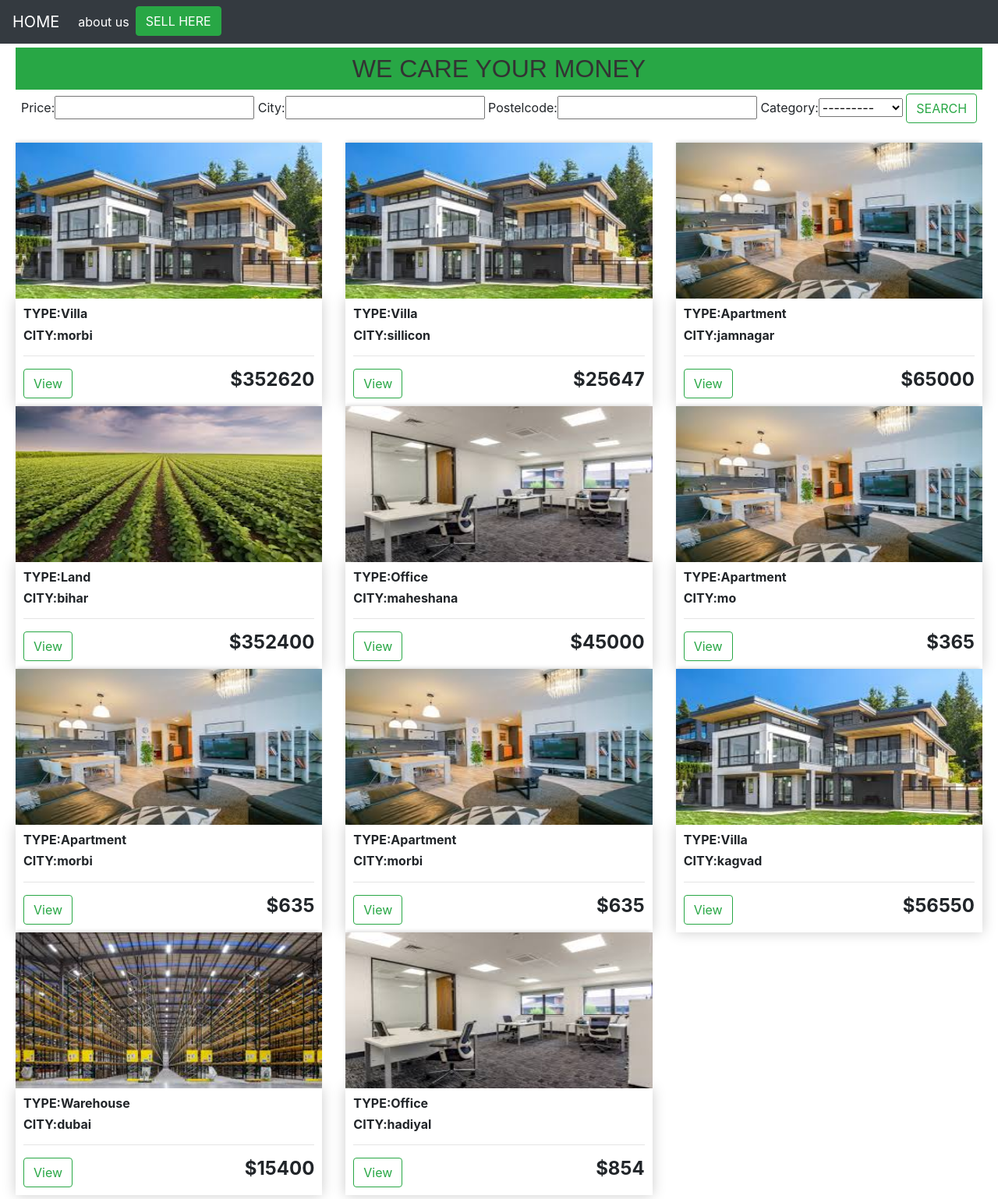
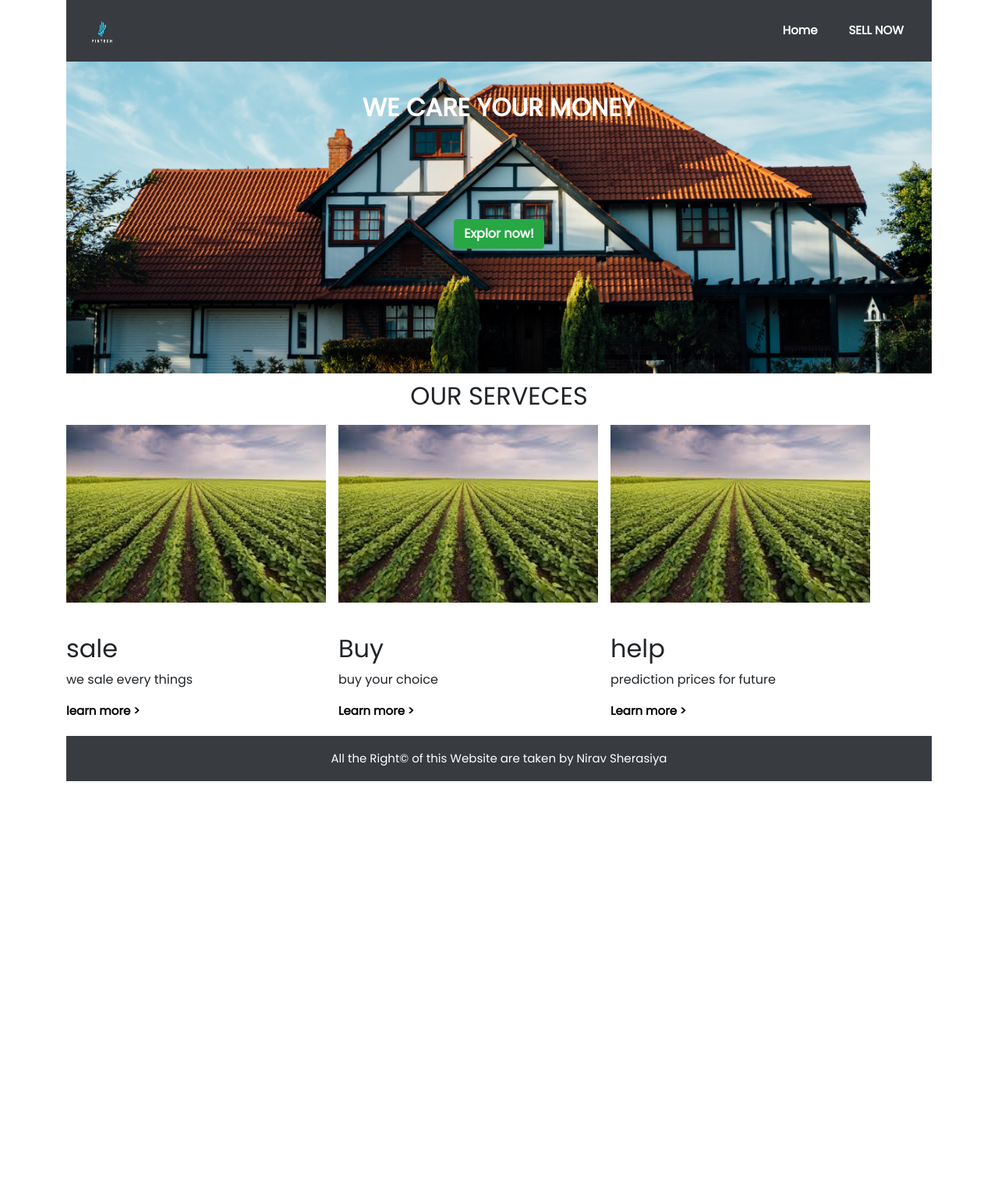
Before and after one commit to nirav7707/django-realestate, a Django app: page / in a window 1280 px wide. Shown: the whole page at 78% size. After the commit the page ends 1002 px from the top, so only its background shows below. Run offline with Django 3.2, Linux system fonts and the light colour scheme; data comes from the database, SQL or seed files in the repository; some libraries are stand-ins or nearby versions.

Commit message:
this is first commite

```diff
--- a/real/templates/aboutas.html
+++ /dev/null
@@ -1 +0,0 @@
-{% extends 'main.html' %}
--- a/real/templates/home.html
+++ b/real/templates/home.html
@@ -1,40 +1,32 @@
 {% extends 'main.html' %}
 {% load static %}
+{% block content %}
+<section class="showcase">
+			<h2>WE CARE YOUR MONEY</h2>
+			<p></p>
+			<a href="{% url 'product_view' %}">
+				<button class="btn btn-success" type="submit" >Explor now!</button></a>
+		</section>
+		<div class="SERVECES"><h2>OUR SERVECES</h2></div>
+		<section class="maincards">
+			<div class="box">
+				<img src="{% static 'images/land1.jpg' %}">
+				<h2>sale</h2>
+				<p>we sale every things</p>
+				<a href="#">learn more ></a>
+			</div>
+			<div class="box">
+				<img src="{% static 'images/land1.jpg' %}">
+				<h2>Buy</h2>
+				<p>buy your choice</p>
+				<a href="#">Learn more ></a>
+			</div>
+			<div class="box">
+				<img src="{% static 'images/land1.jpg' %}">
+				<h2>help</h2>
+				<p>prediction prices for future</p>
+				<a href="#">Learn more ></a>
+			</div>
 
-{% block content %}
-
-
-
-	<div class="container-fluid" >
-	<h6 class="heading">WE CARE YOUR MONEY</h6>
-
-
-	</div>
-	<div class="qform">
-		<form method="get">
-		{% csrf_token %}
-		{{myfilter.form}}
-		<button class="btn btn-outline-success" type="submit">SEARCH</button>
-	</form>
-	</div>
-	<div class="row a">
-		{% for i in get %}
-		<div class="col-lg-4">
-			<img class="thumbnail" src="{{i.img.url}}">
-				<div class="box-element product">
-				<h6><strong>TYPE:{{i.Category}}</strong></h6>
-				<h6><strong>CITY:{{i.city}}</strong></h6>
-				<hr>
-
-
-				<a class="btn btn-outline-success" href="{% url 'show' i.id  %}">View</a>
-				<h4 style="display: inline-block; float: right"><strong>${{i.price}}</strong></h4>
-
-			</div>
-		</div>
-
-		{% endfor %}
-
-
-	</div>
-{% endblock content %}
+		</section>
+{% endblock %}
--- a/real/templates/main.html
+++ b/real/templates/main.html
@@ -1,44 +1,39 @@
 {% load static %}
-
 <!DOCTYPE html>
 <html>
 <head>
-	<title>realestate</title>
-	<link rel="stylesheet" href="https://stackpath.bootstrapcdn.com/bootstrap/4.4.1/css/bootstrap.min.css" integrity="sha384-Vkoo8x4CGsO3+Hhxv8T/Q5PaXtkKtu6ug5TOeNV6gBiFeWPGFN9MuhOf23Q9Ifjh" crossorigin="anonymous">
+	<title></title>
+	<meta name="viewport" content="width=device-width, initial-scale=1.0">
+	<link rel="stylesheet" href="https://stackpath.bootstrapcdn.com/bootstrap/4.5.0/css/bootstrap.min.css" integrity="sha384-9aIt2nRpC12Uk9gS9baDl411NQApFmC26EwAOH8WgZl5MYYxFfc+NcPb1dKGj7Sk" crossorigin="anonymous">
+
+	<link href="https://fonts.googleapis.com/css2?family=Poppins&display=swap" rel="stylesheet">
 	<link rel="stylesheet" type="text/css" href="{% static 'css/main.css' %}">
 
 </head>
 <body>
+	<div class="container">
+		<nav class="navbar">
+			<div class="pull-left">
+				<img src="{% static 'images/logo.jpg' %}" class="logo">
+			</div>
+			<div class="main-menu pull-left" >
+				<a href="#" class="maina">Home</a>
+				<a href="#" class="maina">
+				SELL NOW</a>
 
+			</div>
 
-	<nav class="navbar navbar-expand-lg navbar-dark bg-dark">
-  <a class="navbar-brand" href="#">HOME</a>
-  <button class="navbar-toggler" type="button" data-toggle="collapse" data-target="#navbarSupportedContent" aria-controls="navbarSupportedContent" aria-expanded="false" aria-label="Toggle navigation">
-    <span class="navbar-toggler-icon"></span>
-  </button>
+		</nav>
+		{% block content %}
+		{% endblock %}
 
-  <div class="collapse navbar-collapse" id="navbarSupportedContent">
-    <ul class="navbar-nav mr-auto">
-      <li class="nav-item active">
-        <a class="nav-link" href="#">about us <span class="sr-only">(current)</span></a>
-      </li>
-     <div class="right">
-    <a href="{% url 'create' %}" class="btn btn-success pull-right">SELL HERE</a>
-  </div>
-  </div>
-</nav>
-
-{% block content %}
-{% endblock content %}
-
-
-    <footer class="blog-footer">
-
-    </footer>
-
-
+		<footer class="footer">
+			<h2> All the Right&copy; of this Website are taken by Nirav Sherasiya</h2>
+		</footer>
+		<br>
+		<br>
+		<br>
+		<br>
+		</div>
 </body>
-<script src="https://code.jquery.com/jquery-3.4.1.slim.min.js" integrity="sha384-J6qa4849blE2+poT4WnyKhv5vZF5SrPo0iEjwBvKU7imGFAV0wwj1yYfoRSJoZ+n" crossorigin="anonymous"></script>
-<script src="https://cdn.jsdelivr.net/npm/popper.js@1.16.0/dist/umd/popper.min.js" integrity="sha384-Q6E9RHvbIyZFJoft+2mJbHaEWldlvI9IOYy5n3zV9zzTtmI3UksdQRVvoxMfooAo" crossorigin="anonymous"></script>
-<script src="https://stackpath.bootstrapcdn.com/bootstrap/4.4.1/js/bootstrap.min.js" integrity="sha384-wfSDF2E50Y2D1uUdj0O3uMBJnjuUD4Ih7YwaYd1iqfktj0Uod8GCExl3Og8ifwB6" crossorigin="anonymous"></script>
 </html>
--- a/real/urls.py
+++ b/real/urls.py
@@ -5,7 +5,9 @@ from django.conf import settings
 
 urlpatterns=[
 	path('',views.main,name='home'),
-	path('<int:i_id>',views.get_value,name='show'),
+	path('product_view',views.productview,name="product_view"),
+	# path('<int:i_id>',views.productdetail,name="product_detail"),
+	path('<int:i_id>',views.get_value,name='product_detail'),
 	path('create',views.create,name='create')
 
 ]
--- a/real/views.py
+++ b/real/views.py
@@ -11,6 +11,12 @@ def main(request):
 	context={'get':eget ,'myfilter':myfilter}
 	return render(request,'home.html',context)
 
+def productview(request):
+	eget=product.objects.all()
+	myfilter=property(request.GET,queryset=eget)
+	eget=myfilter.qs
+	context={'get':eget ,'myfilter':myfilter}
+	return render(request,'product_view.html',context)
 
 def get_value(request,i_id):
 
@@ -22,7 +28,7 @@ def get_value(request,i_id):
 			makequery.save()
 			return redirect('/')
 	context={'get':get,'makequery':makequery}
-	return render(request,'show.html',context)
+	return render(request,'product_detail.html',context)
 
 
 def create(request):
--- a/realestate/settings.py
+++ b/realestate/settings.py
@@ -23,7 +23,7 @@ BASE_DIR = os.path.dirname(os.path.dirname(os.path.abspath(__file__)))
 SECRET_KEY = 'hsyu_m(f#398kc*b&d0)ko4fi!b7b6nl8ts#(q0j-^!1qz3r8j'
 
 # SECURITY WARNING: don't run with debug turned on in production!
-DEBUG = False
+DEBUG = True
 
 ALLOWED_HOSTS = ['buyandinvest-crm1.herokuapp.com','127.0.0.1']
 
--- a/static/css/main.css
+++ b/static/css/main.css
@@ -1,48 +1,151 @@
-.thumbnail{
-	width: 100%;
-	height: 200px;
-	-webkit-box-shadow: -1px -3px 5px -2px rgba(214,214,214,1);
-    -moz-box-shadow: -1px -3px 5px -2px rgba(214,214,214,1);
-    box-shadow: -1px -3px 5px -2px rgba(214,214,214,1);
-}
-.box-element{
-	box-shadow:hsl(0, 0%, 80%) 0 0 16px;
-	background-color: #fff;
-	border-radius: 0px;
-	padding: 10px;
+*{
+	padding: 0px;
+	margin: 0px;
+	box-sizing: border-box;
 }
 
-.row{
-	margin: 5px;
+body{
+	font-family: 'Poppins', sans-serif;
 }
 
-.heading{
-	text-align: center;
-	font-family: fantasy;
-	font-size: 2em;
-	padding: 8px;
-	margin:5px;
-	color: #333;
-	background-color: #28A745
+a{
+	text-decoration: none;
+	font-size: 15px;
+	font-weight: bold;
+	color: black;
+
 
 }
-.a{
-	margin-top: 25px;
+.productbox{
+	flex-basis:  30%;
+	transition: transform .2s;
+}
+@media only screen and (max-width: 1080px) {
+
+  .productbox{
+  	flex-basis:  100%;
+  }
+}
+.maina{
+	text-decoration: none;
+}
+.navbar{
+	background: #383B40;
+
+}
+.logo{
+	height: 60px;
+	width: 60px;
+	align-content: center;
+	justify-content: center;
 }
 
-.right{
-	text-align: right;
-    float: right;
+
+.main-menu{
+	display:flex;
+	align-content: center;
+
 }
-.qform{
+
+.main-menu a{
+	list-style: none;
+	margin: 20px 20px;
+	padding: auto;
+	color: white;
+	font-weight: bold;
+	color: white;
+
+}
+a:hover{
+	color:#218838;
+
+}
+
+.showcase{
+	width: 100%;
+	height: 400px;
+	background: url('/static/images/showcase.jpg') no-repeat center center/cover;
+	text-align: center;
+
+
+}
+
+.showcase h2, .showcase p , .showcase button{
 
 	text-align: center;
 	align-content: center;
-	float: center;
+	font-weight: bold;
+	color: white;
 }
-.rounded{
 
-	height: 400px;
-	width: 600px;
-	margin: 100px;
+.showcase button{
+	margin-top: 100px;
 }
+section h2{
+	padding-top: 40px;
+}
+.maincards{
+	display: grid;
+	grid-template-columns: repeat(3,30%);
+	grid-gap: 1em;
+
+}
+
+.box{
+	float: left;
+
+	margin: 10px 0 0 0;
+
+
+}
+.box img{
+	width: 100%;
+
+}
+.pic{
+	height: 203px;
+}
+
+.SERVECES{
+	text-align: center;
+	margin-top: 10px;
+}
+
+.footer{
+	text-align: center;
+	margin: 20px 0;
+	background: #383B40
+
+}
+
+.footer h2{
+	color: white;
+	padding: 20px 0;
+	font-size: 15px;
+}
+
+/* PRODUCT VIEW CSS */
+
+.productview div{
+
+	padding: 5px;
+	margin-top: 20px;
+
+}
+
+.productview{
+	display: flex;
+	flex-wrap: wrap;
+	justify-content: space-between;
+
+	margin-top: 20px;
+}
+
+
+.productbox:hover{
+	transform: scale(1.1);
+	box-shadow: rgba(95,95,95,0.6) 0 4px 4px 0;
+}
+.productbox div img{
+	width: 100%;
+}
```
Also changed, not shown: real/templates/product_detail.html (added, +12 -0 lines), real/templates/product_view.html (added, +22 -0 lines), real/templates/show.html (deleted, +0 -53 lines), static/images/card1.png (added), static/images/card2.png (added), static/images/card3.png (added), static/images/card4.png (added), static/images/logo.jpg (added), static/images/showcase.jpg (added).
